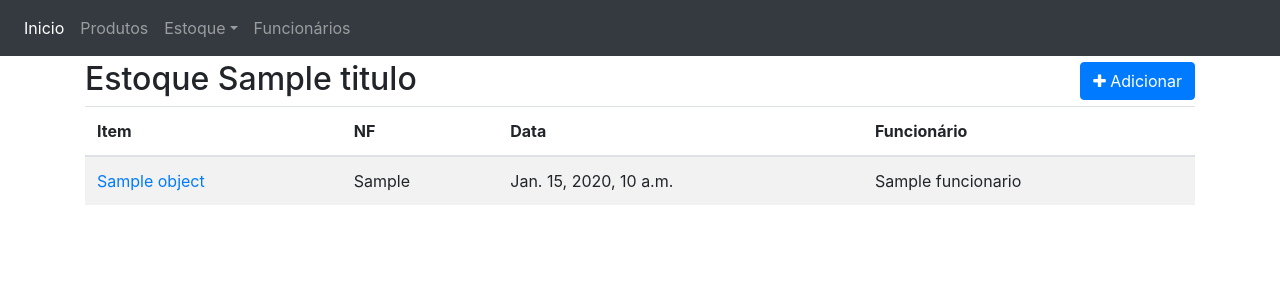
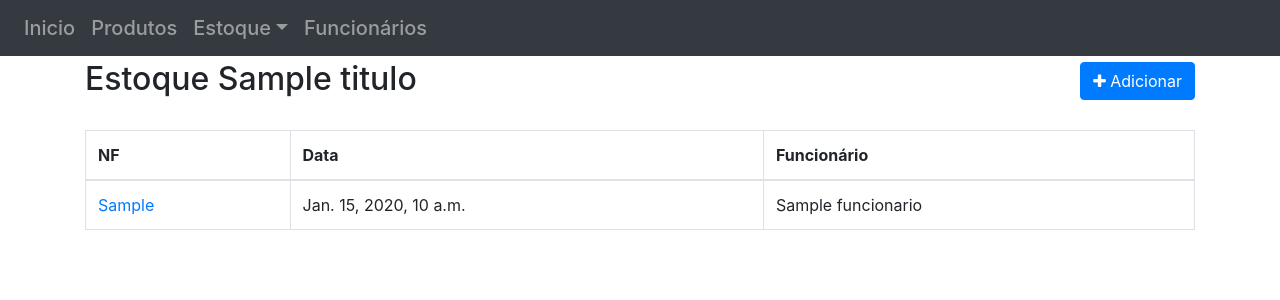
Before and after one commit to katelynmrs/SITE-OPE, a Django app: template estoque-master/projeto/estoque/templates/estoque_list.html in a window 1280 px wide. Shown: the top 300 px of the page. Run offline with Django 3.2, Linux system fonts and the light colour scheme; the template is opened without the code that fills it: most values are stand-ins (such as "Sample title", 1, 10 or a date in 2020); some libraries are stand-ins or nearby versions.

Commit message:
mudanças no html

```diff
--- a/estoque-master/projeto/caixa/templates/caixa_list.html
+++ b/estoque-master/projeto/caixa/templates/caixa_list.html
@@ -12,10 +12,10 @@
       </a>
     </span>
   </h2>
-
+  <br>
   {% if object_list %}
 
-    <table class="table table-striped">
+    <table class="table table-bordered">
       <thead>
         <tr>
           <th class="text-center">Nome</th>
--- a/estoque-master/projeto/core/static/css/style.css
+++ b/estoque-master/projeto/core/static/css/style.css
@@ -1,10 +1,13 @@
 body {
   margin-top: 60px;
 }
-
+.centro {
+  text-align: center;
+}
 .ok {
   color:LimeGreen ;
 }
+
 
 .no {
   color:Silver;
--- a/estoque-master/projeto/core/templates/includes/nav.html
+++ b/estoque-master/projeto/core/templates/includes/nav.html
@@ -3,10 +3,9 @@
     <button class="navbar-toggler" type="button" data-toggle="collapse in " data-target="#navbars" aria-controls="navbarsExampleDefault" aria-expanded="false" aria-label="Toggle navigation">
         <span class="navbar-toggler"></span>
     </button>
-
     <div class="collapse navbar-collapse" id="navbarsExampleDefault">
-        <ul class="navbar-nav mr-auto">
-            <li class="nav-item active">
+        <ul class="navbar-nav mr-auto h5 centro">
+            <li class="nav-item">
                 <a class="nav-link" href="{% url 'core:index' %}">Inicio <span class="sr-only">(current)</span></a>
             </li>
             <li class="nav-item">
@@ -28,7 +27,7 @@
 
         </ul>
         {% if user.is_authenticated %}
-          <ul class="navbar-nav px-5">
+          <ul class="navbar-nav h5 ">
             <li class="nav-item text-nowrap">
               <a href="{% url 'logout' %}" class="nav-link">Sair</a>
             </li>
--- a/estoque-master/projeto/core/templates/index.html
+++ b/estoque-master/projeto/core/templates/index.html
@@ -2,7 +2,7 @@
 
 {% block content %}
 
-<div class="jumbotron">
+<div class="jumbotron centro">
   <div class="container">
     <h1>Bem-vindo!</h1>
     <p> Sistema de controle de estoque Titans de Ouro.</p>
--- a/estoque-master/projeto/estoque/templates/estoque_detail.html
+++ b/estoque-master/projeto/estoque/templates/estoque_detail.html
@@ -18,15 +18,15 @@
   <table class="table table-bordered ">
     <tbody>
       <tr>
-        <th class="text-right">NF</th>
+        <th class="text-left">NF</th>
         <td>{{ object.nf_formated }}</td>
       </tr>
       <tr>
-        <th class="text-right">Data</th>
+        <th class="text-left">Data</th>
         <td>{{ object.created }}</td>
       </tr>
       <tr>
-        <th class="text-right">Funcionário</th>
+        <th class="text-left">Funcionário</th>
         <td>{{ object.funcionario}}</td>
       </tr>
     </tbody>
--- a/estoque-master/projeto/estoque/templates/estoque_list.html
+++ b/estoque-master/projeto/estoque/templates/estoque_list.html
@@ -11,12 +11,11 @@
     </a>
   </span>
 </h2>
-
+<br>
 {% if object_list %}
-  <table class="table table-striped">
+  <table class="table table-bordered">
     <thead>
       <tr>
-        <th>Item</th>
         <th>NF</th>
         <th>Data</th>
         <th>Funcionário</th>
@@ -25,10 +24,7 @@
     <tbody>
       {% for object in object_list %}
         <tr>
-          <td>
-            <a href="{% url 'estoque:estoque_detail' object.pk %}">{{ object }}</a>
-          </td>
-          <td>{{ object.nf_formated }}</td>
+          <td><a href="{% url 'estoque:estoque_detail' object.pk %}">{{ object.nf_formated }}</a></td>
           <td>{{ object.created }}</td>
           <td>{{ object.funcionario }}</td>
         </tr>
--- a/estoque-master/projeto/urls.py
+++ b/estoque-master/projeto/urls.py
@@ -14,7 +14,7 @@ Including another URLconf
     2. Add a URL to urlpatterns:  path('blog/', include('blog.urls'))
 """
 from django.contrib import admin
-from django.contrib.auth.views import LogoutView
+from django.contrib.auth.views import LogoutView, LoginView
 from django.urls import include, path
 
 urlpatterns = [
@@ -24,4 +24,5 @@ urlpatterns = [
     path('caixa/', include('projeto.caixa.urls')),
     path('admin/', admin.site.urls),
     path('logout/', LogoutView.as_view(), name='logout'),
+    path('login/', LoginView.as_view(), name='login'),
 ]
```
Also changed, not shown: estoque-master/projeto/caixa/views.py (+0 -9 lines).
